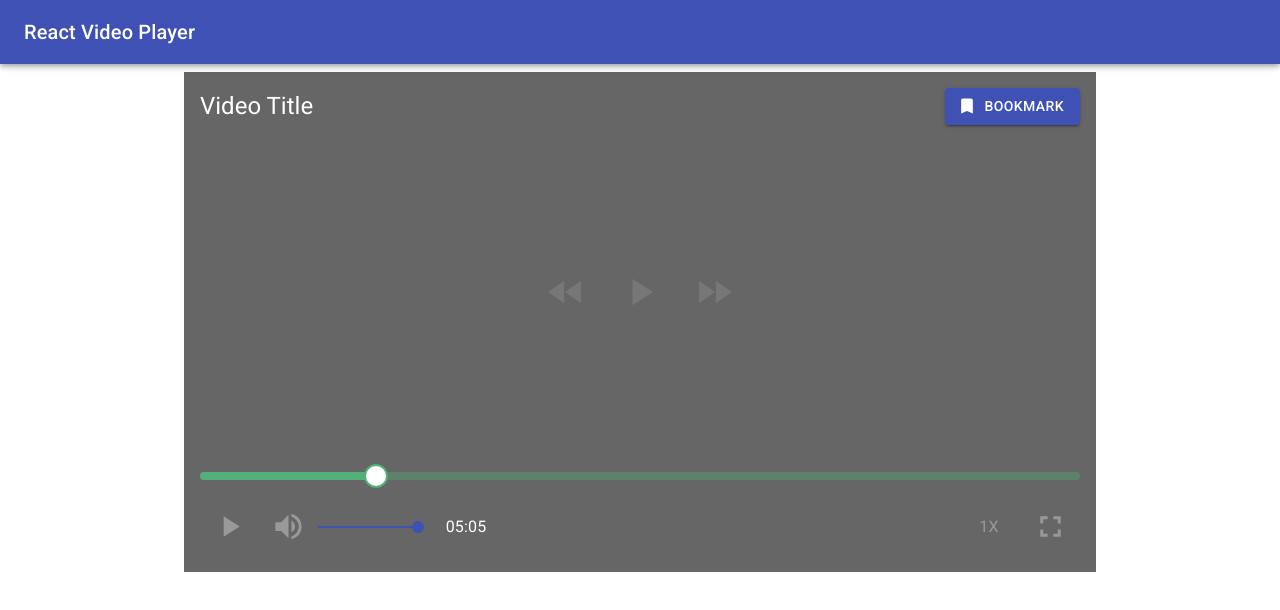
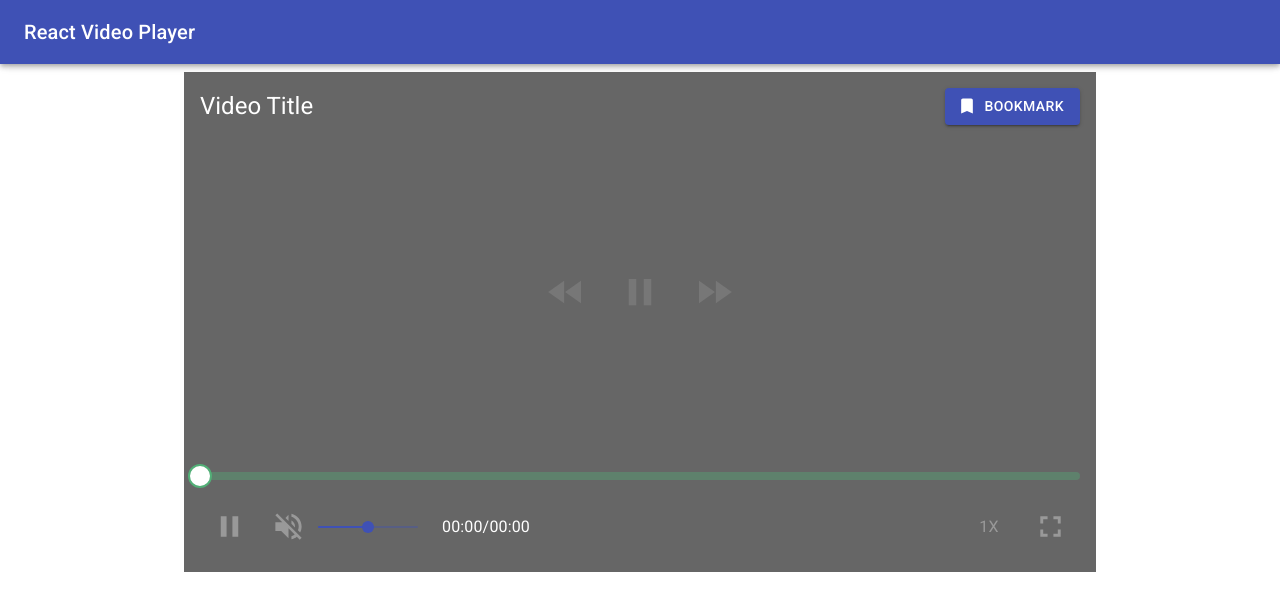
Before and after one commit to EricJoseph98/Maverick-React-Video-Player, a React (Create React App) app: page / in a window 1280 px wide. Shown: the top 610 px of the page. Built offline with nearby package versions, Linux system fonts and the light colour scheme.

Commit message:
React Player Custom Controls are implemented

```diff
--- a/src/App.js
+++ b/src/App.js
@@ -1,10 +1,12 @@
-import React from 'react';
+import React, {useState, useRef} from 'react';
 import AppBar from '@material-ui/core/AppBar';
 import Toolbar from '@material-ui/core/Toolbar';
 import Typography from '@material-ui/core/Typography';
 import Container from '@material-ui/core/Container';
 import ReactPlayer from 'react-player';
 import { makeStyles } from '@material-ui/core/styles';
+
+import screenfull from 'screenfull';
 
 import ControlsComponent from './components/ControlsComponent';
 
@@ -43,8 +45,105 @@ const useStyles = makeStyles({
   }
 });
 
+const format = (seconds) => {
+  if(isNaN(seconds)){
+    return "00:00";
+  }
+  const date = new Date(seconds * 1000);
+  const hh = date.getUTCHours();
+  const mm = date.getUTCMinutes();
+  const ss = date.getUTCSeconds().toString().padStart(2, "0");
+
+  if(hh){
+    return `${hh}:${mm.toString().padStart(2, "0")}:${ss}`;
+  }
+
+  return `${mm}:${ss}`;
+}
+
 function App() {
   const classes = useStyles();
+  const [state, setState] = useState({
+      playing: true,
+      muted: true,
+      volume: 0.5,
+      playbackRate: 1.0,
+      played: 0,
+      seeking: false
+  });
+
+  const { playing, muted, volume, playbackRate, played, seeking } = state;
+
+  const playerRef = useRef(null);
+  const playerContainerRef = useRef(null);
+
+  const handlePlayPause = () => {
+    setState({...state, playing: !state.playing });
+  }
+
+  const handleMuted = () => {
+    setState({...state, muted: !state.muted });
+  }
+
+  const handleRewind = () => {
+    playerRef.current.seekTo(playerRef.current.getCurrentTime() - 10);
+  }
+
+  const handleFastForward = () => {
+    playerRef.current.seekTo(playerRef.current.getCurrentTime() + 10);
+  }
+
+  const handleVolumeChange = (e, newValue) => {
+      setState({
+        ...state,
+        volume: parseFloat(newValue/100),
+        muted: newValue === 0 ? true : false
+      });
+  }
+
+  const handleVolumeSeekUp = (e, newValue) => {
+    setState({
+      ...state,
+      volume: parseFloat(newValue/100),
+      muted: newValue === 0 ? true : false
+    });
+  }
+
+  const handlePlaybackRateChange = (rate) => {
+    setState({
+      ...state,
+      playbackRate: rate
+    });
+  }
+
+  const toggleFullScreen = () => {
+    screenfull.toggle(playerContainerRef.current);
+  }
+
+  const handleProgress = (changeState) => {
+    console.log(changeState);
+    if(!seeking){
+      setState({ ...state, ...changeState })
+    }
+  }
+
+  const handleSeekChange = (e, newValue) => {
+    setState({...state, played: parseFloat(newValue/100)});
+  }
+
+  const handleSeekMouseDown = (e) => {
+    setState({...state, seeking: true});
+  }
+
+  const handleSeekMouseUp = (e, newValue) => {
+    setState({...state, seeking: false});
+    playerRef.current.seekTo(newValue/100);
+  }
+
+  const currentTime = playerRef.current ? playerRef.current.getCurrentTime() : "00:00";
+  const duration = playerRef.current ? playerRef.current.getDuration() : "00:00";
+  const elapsedTime = format(currentTime);
+  const totalDuration = format(duration);
 
   return (
     <>
@@ -55,11 +154,19 @@ function App() {
       </AppBar>
       <Toolbar/>
       <Container maxWidth="md">
-        <div className={classes.playerWrapper}>
-          <ReactPlayer width={"100%"} height="100%" url="https://www.youtube.com/watch?v=r6qWEteVMyM&list=PL4OKShK9gkQca9QVqmnPMzT6QYM2LHaqt&index=3"
-          muted={false} playing={true}/>
+        <div ref={playerContainerRef} className={classes.playerWrapper}>
+          <ReactPlayer playing={playing} muted={muted} volume={volume} playbackRate={playbackRate}
+          ref={playerRef} onProgress={handleProgress}
+          width={"100%"} height="100%"
+          url="https://www.youtube.com/watch?v=r6qWEteVMyM&list=PL4OKShK9gkQca9QVqmnPMzT6QYM2LHaqt&index=3"/>
 
-        <ControlsComponent/>
+          <ControlsComponent playing={playing} muted={muted} volume={volume} onPlayPause={handlePlayPause}
+            onRewind={handleRewind} onFastForward={handleFastForward} onMuted={handleMuted}
+            onVolumeChange={handleVolumeChange} onVolumeSeekUp={handleVolumeSeekUp}
+            playbackRate={playbackRate} onPlaybackRateChanged={handlePlaybackRateChange}
+            onToggleFullScreen={toggleFullScreen} played={played}
+            onSeek={handleSeekChange} onSeekMouseDown={handleSeekMouseDown} onSeekMouseUp={handleSeekMouseUp}
+            elapsedTime={elapsedTime} totalDuration={totalDuration}/>
 
         </div>
       </Container>
--- a/src/components/ControlsComponent.js
+++ b/src/components/ControlsComponent.js
@@ -7,7 +7,9 @@ import IconButton from '@material-ui/core/IconButton';
 import { FastRewind } from '@material-ui/icons';
 import { FastForward } from '@material-ui/icons';
 import { PlayArrow } from '@material-ui/icons';
+import { Pause } from '@material-ui/icons';
 import { VolumeUp } from '@material-ui/icons';
+import { VolumeOff } from '@material-ui/icons';
 import { Fullscreen } from '@material-ui/icons';
 
 import Slider from '@material-ui/core/Slider';
@@ -18,7 +20,6 @@ import Popover from "@material-ui/core/Popover";
 const useStyles = makeStyles({
     playerWrapper: {
       width: "100%",
-      height: "500px",
       position: "relative",
     },
     controlsWrapper: {
@@ -91,7 +92,10 @@ const PrettoSlider = withStyles({
 })(Slider);
 
 
-function ControlsComponent(){
+function ControlsComponent({ onPlayPause, playing, onRewind, onFastForward,
+  muted, onMuted, volume, onVolumeChange, onVolumeSeekUp, playbackRate, onPlaybackRateChanged,
+  onToggleFullScreen, played, onSeek, onSeekMouseDown, onSeekMouseUp, elapsedTime, totalDuration }){
+
     const classes = useStyles();
     const [anchorEl, setAnchorEl] = React.useState(null);
 
@@ -121,16 +125,16 @@ function ControlsComponent(){
 
     {/* Middle controls */}
     <Grid container direction="row" alignItems="center" justify="center">
-        <IconButton className={classes.controlIcons} aria-label="requind">
+        <IconButton onClick={onRewind} className={classes.controlIcons} aria-label="reqind">
             <FastRewind fontSize="inherit"/>
         </IconButton>
 
-        <IconButton className={classes.controlIcons} aria-label="requind">
-            <PlayArrow fontSize="inherit"/>
+        <IconButton onClick={onPlayPause} className={classes.controlIcons} aria-label="reqind">
+          {playing ? (<Pause fontSize="inherit"/>) : (<PlayArrow fontSize="inherit"/>)}
         </IconButton>
 
-        <IconButton className={classes.controlIcons} aria-label="requind">
-            <FastForward fontSize="inherit"/>
+        <IconButton className={classes.controlIcons} aria-label="reqind">
+            <FastForward onClick={onFastForward} fontSize="inherit"/>
         </IconButton>
     </Grid>
 
@@ -138,35 +142,39 @@ function ControlsComponent(){
     <Grid container direction="row" justify="space-between" alignItems="center" style={{ padding: 16 }}>
 
       <Grid item xs={12}>
-          <PrettoSlider min={0} max={100} defaultValue={20} ValueLabelComponent={ValueLabelComponent}/>
+          <PrettoSlider min={0} max={100} defaultValue={20} value={played * 100}
+            ValueLabelComponent={(props) => <ValueLabelComponent {...props} value={elapsedTime}/>} onChange={onSeek}
+            onMouseDown={onSeekMouseDown} onChangeCommitted={onSeekMouseUp}/>
       </Grid>
 
       <Grid item>
           <Grid container alignItems="center" direction="row">
-            <IconButton className={classes.bottomIcons}>
-              <PlayArrow fontSize="large" />
+            <IconButton onClick={onPlayPause} className={classes.bottomIcons}>
+              { playing ? (<Pause fontSize="large"/>) : (<PlayArrow fontSize="large" />) }
             </IconButton>
 
-            <IconButton className={classes.bottomIcons}>
-              <VolumeUp fontSize="large" />
+            <IconButton onClick={onMuted} className={classes.bottomIcons}>
+              { muted ? (<VolumeOff fontSize="large"/>) : (<VolumeUp fontSize="large" />) }
             </IconButton>
 
             <Slider
               min={0}
               max={100}
-              defaultValue={100}
+              value={volume * 100}
               className={classes.volumeSlider}
+              onChange={onVolumeChange}
+              onChangeCommited={onVolumeSeekUp}
             />
 
             <Button variant="text" style={{ color: "#fff", marginLeft: 16 }}>
-              <Typography>05:05</Typography>
+              <Typography>{elapsedTime}/{totalDuration}</Typography>
             </Button>
           </Grid>
       </Grid>
 
             <Grid item>
                 <Button onClick={handlePopover} variant="text" className={classes.bottomIcons}>
-                <Typography>1X</Typography>
+                <Typography>{playbackRate}x</Typography>
                 </Button>
 
                 <Popover id={id} open={open} anchorEl={anchorEl} onClose={handleClose}
@@ -174,16 +182,16 @@ function ControlsComponent(){
 
                     <Grid container direction="column-reverse">
                         {[0.5, 1, 1.5, 2].map((rate) => (
-                        <Button variant="text">
-                            <Typography color="secondary">{rate}</Typography>
+                        <Button onClick={ () => onPlaybackRateChanged(rate) }  variant="text">
+                            <Typography color={rate===playbackRate ? "secondary" : "default"}>{rate}</Typography>
                         </Button>
                         ))}
                     </Grid>
 
                 </Popover>
 
-                <IconButton className={classes.bottomIcons}>
-                <Fullscreen fontSize="large" />
+                <IconButton onClick={onToggleFullScreen} className={classes.bottomIcons}>
+                  <Fullscreen fontSize="large" />
                 </IconButton>
             </Grid>
         </Grid>
```
